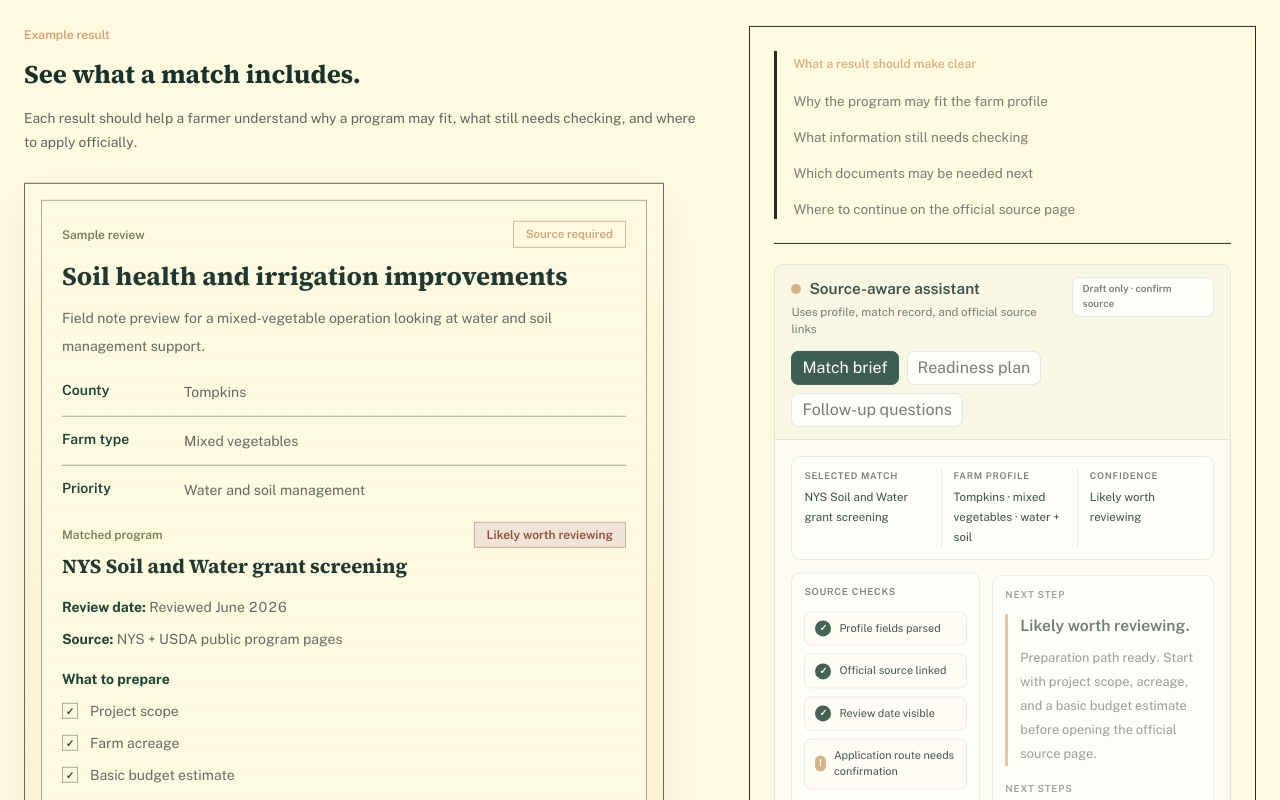
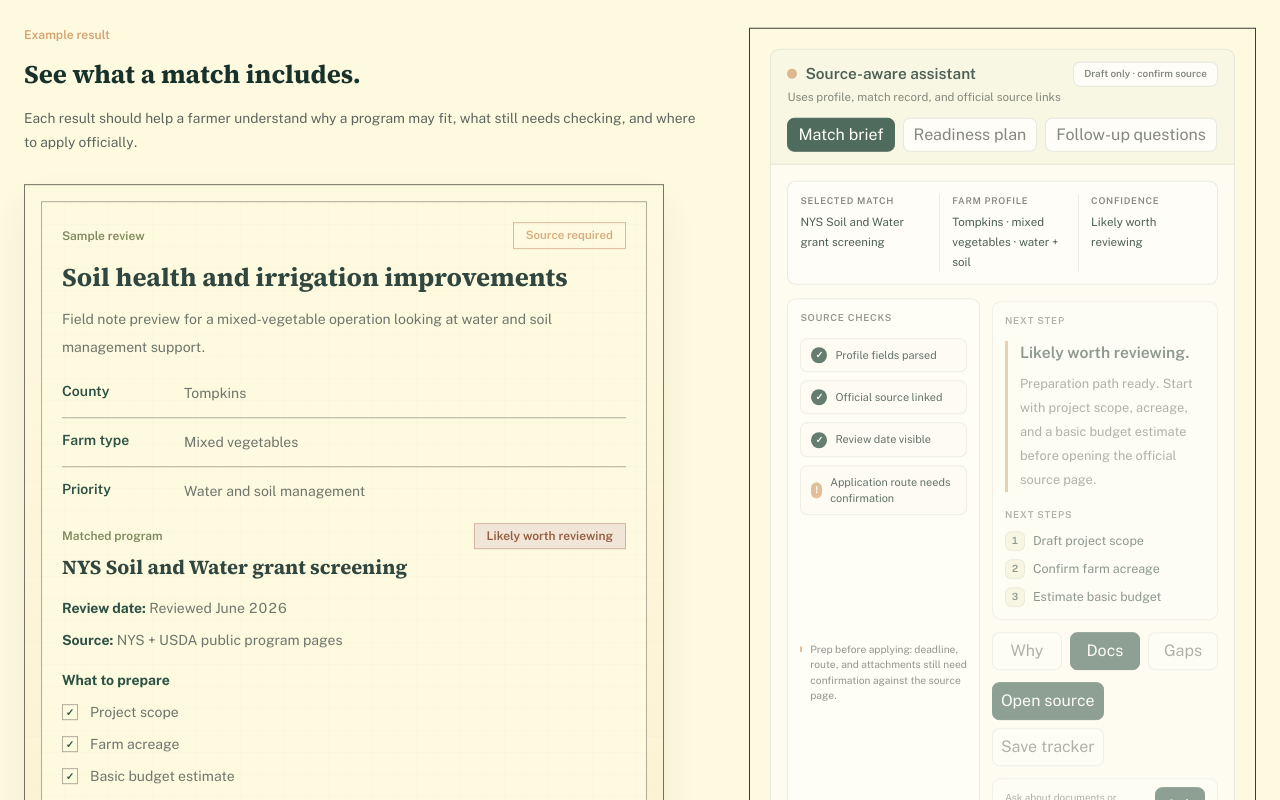
Before and after one commit to Andrewliyx/agrigrantny-next, a Next.js app: page / in a window 1280 px wide. Shown: the part 1440-2240 px from the top of the page. Built offline with nearby package versions, Linux system fonts and the light colour scheme.

Commit message:
Trim example assistant overflow

```diff
--- a/src/app/page.tsx
+++ b/src/app/page.tsx
@@ -447,27 +447,13 @@ function Welcome({
             </div>
           </div>
             <aside
-              className="self-start border border-black bg-[var(--cream)] p-6 transition-all duration-500"
+              className="self-start border border-black bg-[var(--cream)] p-5 transition-all duration-500"
               style={{
                 opacity: Math.max(0, Math.min(1, (exampleProgress - 0.18) * 1.35)),
                 transform: `translateY(${24 - Math.max(0, Math.min(1, (exampleProgress - 0.18) * 1.35)) * 24}px)`,
               }}
             >
-              <div className="border-l-[3px] border-black pl-4">
-                <span className="text-[0.76rem] font-semibold text-[var(--clay)]">What a result should make clear</span>
-                <ul className="mt-4 grid gap-4 text-[0.84rem] leading-5 text-[var(--muted-ink)]">
-                  <li>Why the program may fit the farm profile</li>
-                  <li>What information still needs checking</li>
-                  <li>Which documents may be needed next</li>
-                  <li>Where to continue on the official source page</li>
-                </ul>
-              </div>
-              <div className="mt-6 border-t border-black pt-5">
-                <AgentWorkbenchDemo progress={exampleProgress} />
-                <p className="mt-3 text-[0.78rem] leading-5 text-[var(--muted-ink)]">
-                  A future assistant could help compare source-backed options, flag eligibility gaps, and organize next documents before a farmer leaves for the official application.
-                </p>
-              </div>
+              <AgentWorkbenchDemo progress={exampleProgress} />
             </aside>
           </div>
           <div
@@ -765,12 +751,12 @@ function AgentWorkbenchDemo({ progress }: { progress: number }) {
               <div className="grid gap-2 sm:grid-cols-3">
                 <ActionPill
                   active={queryMode === "deadlines"}
-                  label="Why fit"
+                  label="Why"
                   onClick={() => setQueryMode("deadlines")}
                 />
                 <ActionPill
                   active={queryMode === "documents"}
-                  label="Documents"
+                  label="Docs"
                   onClick={() => setQueryMode("documents")}
                 />
                 <ActionPill
@@ -781,11 +767,11 @@ function AgentWorkbenchDemo({ progress }: { progress: number }) {
               </div>
 
               <div className="flex flex-wrap gap-2">
-                <button className="rounded-[0.45rem] border border-[#173f35] bg-[#173f35] px-2.5 py-1.5 text-[0.64rem] font-semibold text-white transition hover:bg-[#204b3f]" type="button">
+                <button className="rounded-[0.45rem] border border-[#173f35] bg-[#173f35] px-2 py-1.5 text-[0.58rem] font-semibold text-white transition hover:bg-[#204b3f]" type="button">
                   Open source
                 </button>
-                <button className="rounded-[0.45rem] border border-[rgba(23,63,53,0.14)] bg-white px-2.5 py-1.5 text-[0.64rem] font-semibold text-[var(--muted-ink)] transition hover:bg-[var(--paper-soft)]" type="button">
-                  Save to tracker
+                <button className="rounded-[0.45rem] border border-[rgba(23,63,53,0.14)] bg-white px-2 py-1.5 text-[0.58rem] font-semibold text-[var(--muted-ink)] transition hover:bg-[var(--paper-soft)]" type="button">
+                  Save tracker
                 </button>
               </div>
 
@@ -828,7 +814,7 @@ function StatusRow({ tone, text }: { tone: "ok" | "warn"; text: string }) {
 function ActionPill({ active, label, onClick }: { active: boolean; label: string; onClick: () => void }) {
   return (
     <button
-      className={`min-h-0 rounded-[0.45rem] border px-2 py-1.5 text-[0.56rem] font-semibold leading-4 transition ${
+      className={`min-h-0 rounded-[0.45rem] border px-1.5 py-1.5 text-[0.48rem] font-semibold leading-4 transition ${
         active
           ? "border-[#173f35] bg-[#173f35] text-white"
           : "border-[rgba(23,63,53,0.14)] bg-white text-[var(--muted-ink)] hover:bg-[var(--paper-soft)]"
```
